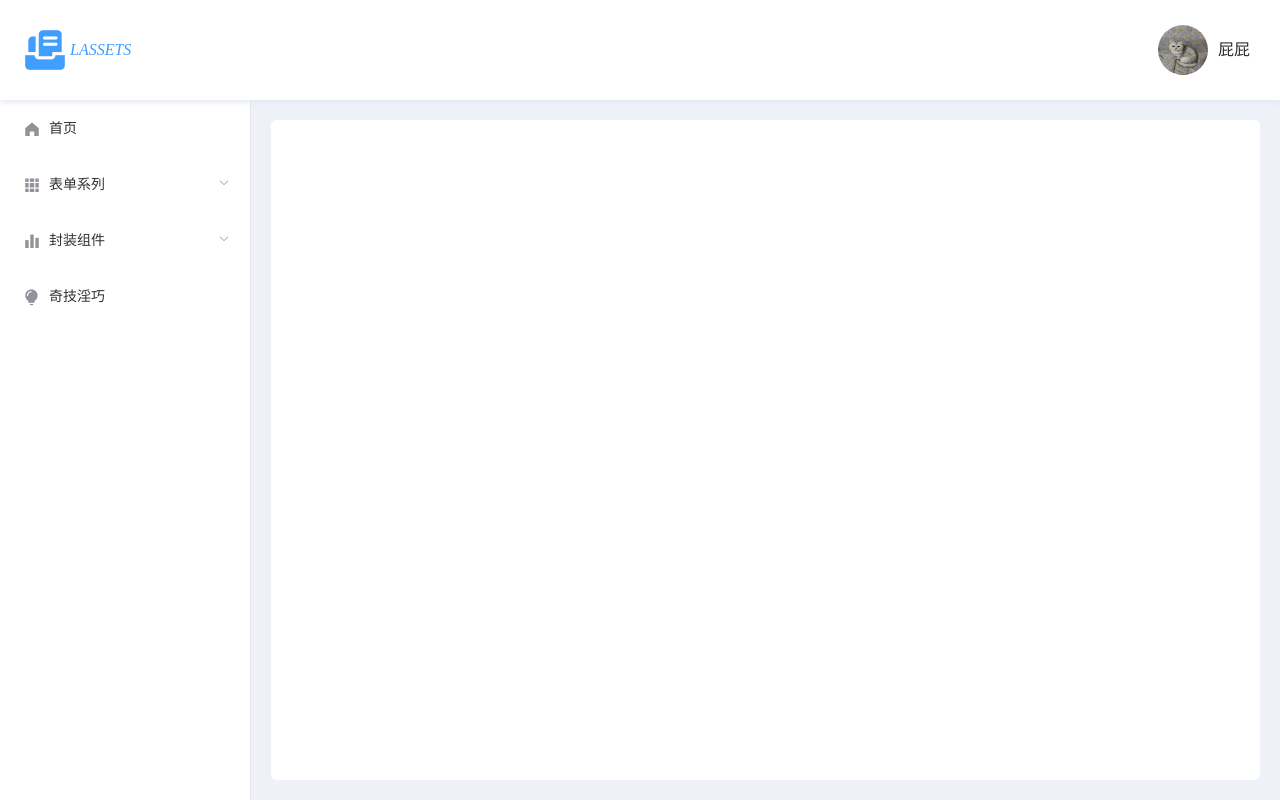
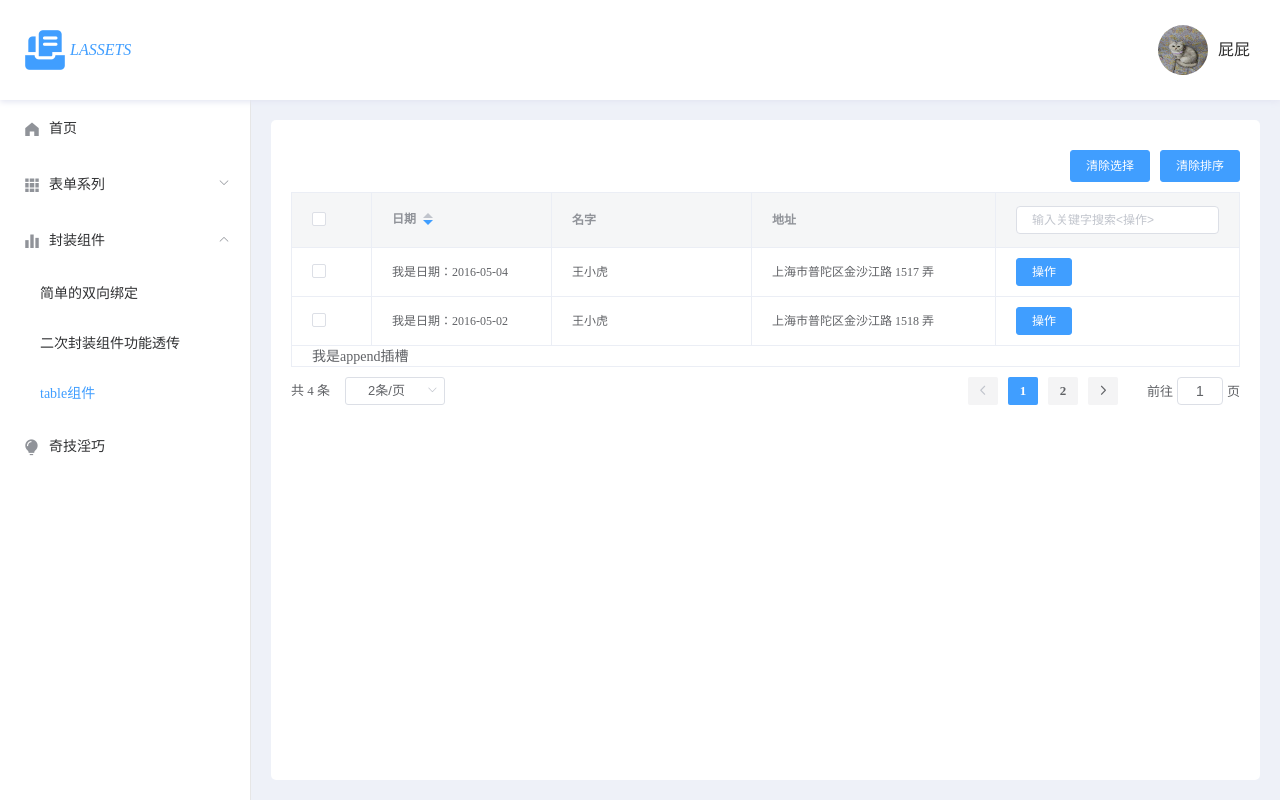
Before and after one commit to qiangguanglin/vue-demo, a Vue app: page /components/table in a window 1280 px wide. Built offline with nearby package versions, Linux system fonts and the light colour scheme.

Commit message:
feat: 增加table组件封装

```diff
--- a/src/components/inherit-autocomplete.vue
+++ b/src/components/inherit-autocomplete.vue
@@ -9,8 +9,8 @@
                 <slot v-if="!ignore_slot.includes(name)" :name="name"></slot>
             </template>
             <template v-for="(index, name) in $scopedSlots" v-slot:[name]="data">
-                        <slot :name="name" v-bind="data"></slot>
-                    </template>
+                <slot :name="name" v-bind="data"></slot>
+            </template>
         </el-autocomplete>
         <div class="append">
             <slot name="append"></slot>
--- /dev/null
+++ b/src/components/new-table.vue
@@ -0,0 +1,163 @@
+<template>
+	<div>
+		<el-table
+			ref="table"
+			:data="tempData"
+			:header-cell-style="headerCellStyle"
+			:cell-style="cellStyle"
+			v-bind="$attrs"
+			v-on="$listeners"
+		>
+			<template v-if="$slots.append" slot="append">
+				<slot name="append"></slot>
+			</template>
+			<template v-for="item in columns">
+				<el-table-column
+					v-if="['selection', 'index'].includes(item.prop)"
+					:key="`${item.prop}-if`"
+					v-bind="item"
+				>
+					<template v-slot:header="scope">
+						<slot :name="`header-${item.prop}`" v-bind="scope"></slot>
+					</template>
+				</el-table-column>
+				<el-table-column
+					v-else
+					:key="item.prop"
+					v-bind="item"
+				>
+					<template v-slot:header="scope">
+						<span v-if="$scopedSlots[`header-${item.prop}`]">
+							<slot :name="`header-${item.prop}`" v-bind="scope"></slot>
+						</span>
+						<span v-else>{{scope.column.label}}</span>
+					</template>
+					<template slot-scope="scope">
+						<span v-if="$scopedSlots[item.prop]">
+							<slot :name="item.prop" v-bind="scope"></slot>
+						</span>
+						<span v-else>{{scope.row[item.prop]}}</span>
+					</template>
+				</el-table-column>
+			</template>
+		</el-table>
+		<el-pagination
+			class="pagination"
+			v-bind="tempPagination"
+			:current-page="currentPage"
+			:page-size="pageSize"
+			:total="total"
+			@size-change="handleSizeChange"
+			@current-change="handleCurrentChange"
+		></el-pagination>
+	</div>
+</template>
+
+<script>
+const defaultPagination = {background: true, layout: 'total, sizes, prev, pager, next, jumper'}
+export default {
+	name: 'newTable',
+	props: {
+		columns: {
+			type: Array,
+			default: () => []
+		},
+		pagination: {
+			type: Object,
+			default: () => ({})
+		},
+		data: {
+			type: Array,
+			default: () => []
+		},
+		headerCellStyle: {
+			type: Function || Object,
+			default: () => {
+				return {
+					'background-color': '#f5f6f7',
+					'font-size': '12px',
+					'padding': '10px',
+				}
+			}
+		},
+		cellStyle: {
+			type: Function || Object,
+			default: () => {
+				return {
+					'font-size': '12px',
+					'padding': '10px'
+				}
+			}
+		},
+	},
+	data() {
+		return {
+			currentPage: 1,
+			pageSize: 10,
+			tempData: [],
+		}
+	},
+	computed: {
+		paging() {
+			const offset = (this.currentPage - 1) * this.pageSize
+			return { offset, limit: this.pageSize }
+		},
+		total() {
+			return this.data?.length || 0
+		},
+		tempPagination() {
+			return {...defaultPagination, ...this.pagination}
+		}
+	},
+	watch: {
+		pagination: {
+			handler(nVal) {
+				this.currentPage = nVal.currentPage || 1
+				this.pageSize = nVal.pageSize || nVal.pageSizes?.[0] || 10
+			},
+			immediate: true,
+			deep: true,
+		},
+		paging: {
+			handler() {
+				this.getTableData()
+			},
+			immediate: true,
+			deep: true,
+		}
+	},
+	mounted() {
+		const tempStore = this.$refs?.table?.store || {}
+		for(const key in tempStore) {
+			if(typeof tempStore[key] === 'function') {
+				this[key] = tempStore[key]
+			}
+		}
+	},
+	methods: {
+		handleSizeChange(val) {
+			this.pageSize = val;
+			this.getTableData();
+		},
+		handleCurrentChange(val) {
+			this.currentPage = val;
+			this.getTableData();
+		},
+		getTableData() {
+			const { offset, limit } = this.paging || {};
+			this.tempData = this.data.filter((v, i) => i >= offset && i < (offset + limit))
+		},
+	}
+
+}
+</script>
+
+<style scoped lang="scss">
+.pagination {
+	display: flex;
+	padding: 10px 0;
+	::v-deep button.btn-prev {
+		margin-left:auto
+	}
+}
+</style>
--- a/src/config.js
+++ b/src/config.js
@@ -27,6 +27,10 @@ export const menuList = [
             {
                 value: '/components/inherit',
                 label: '二次封装组件功能透传'
+            },
+            {
+                value: '/components/table',
+                label: 'table组件',
             }
         ]
     },
--- a/src/pages/config.js
+++ b/src/pages/config.js
@@ -12,3 +12,42 @@ export const skillMenuList = [
         label: '生命周期'
     },
 ]
+
+export const columns = [{
+        prop: 'selection',
+        type: 'selection',
+        width: 80
+    },{
+        prop: 'date',
+        label: '日期',
+        width: 180,
+        sortable: true,
+    },{
+        prop: 'name',
+        label: '名字',
+        width: 200
+    },{
+        prop: 'address',
+        label: '地址',
+    },{
+        prop: 'operate',
+        label: '操作'
+    }]
+
+export const tableData = [{
+    date: '2016-05-02',
+    name: '王小虎',
+    address: '上海市普陀区金沙江路 1518 弄'
+  }, {
+    date: '2016-05-04',
+    name: '王小虎',
+    address: '上海市普陀区金沙江路 1517 弄'
+  }, {
+    date: '2016-05-01',
+    name: '王小虎',
+    address: '上海市普陀区金沙江路 1519 弄'
+  }, {
+    date: '2016-05-03',
+    name: '王小虎',
+    address: '上海市普陀区金沙江路 1516 弄'
+  }]
--- /dev/null
+++ b/src/pages/newTable.vue
@@ -0,0 +1,66 @@
+<template>
+    <div>
+        <div class="button_group">
+            <el-button type="primary" size="small" @click="clearSelect">清除选择</el-button>
+            <el-button type="primary" size="small" @click="clearSort">清除排序</el-button>
+        </div>
+        <new-table
+            ref="table"
+            :columns="columns"
+            :data="tableData"
+            style="width: 100%"
+            :default-sort = "{prop: 'date', order: 'descending'}"
+            border
+            :pagination="{
+                pageSizes: [2,5],
+            }"
+        >
+            <template slot="header-operate" slot-scope="scope">
+                <el-input v-model="search" size="mini" :placeholder="`输入关键字搜索<${scope.column.label}>`"></el-input>
+            </template>
+            <template slot="operate">
+                <el-button size="mini" type="primary">操作</el-button>
+            </template>
+            <template slot="date" slot-scope="scope">
+                我是日期：{{scope.row.date}}
+            </template>
+            <template slot="append">
+                <span style="padding:20px">我是append插槽</span>
+            </template>
+        </new-table>
+    </div>
+</template>
+
+<script>
+import NewTable from '../components/new-table.vue'
+import { columns, tableData } from './config'
+
+export default {
+    components: {
+        NewTable
+    },
+    data() {
+        return {
+            columns,
+            tableData,
+            search: ''
+        }
+    },
+    methods: {
+        clearSelect() {
+            this.$refs.table.clearSelection()
+        },
+        clearSort() {
+            this.$refs.table.clearSort()
+        }
+    }
+
+}
+</script>
+
+<style scoped lang="scss">
+.button_group {
+    padding: 10px 0;
+    float: right
+}
+</style>
--- a/src/router.js
+++ b/src/router.js
@@ -9,7 +9,8 @@ const routes = [
     { path: '/components', component: () => import('./pages/components.vue'),
         children: [
             { path: 'vModel', component: () => import('./pages/vModel.vue') },
-            { path: 'inherit', component: () => import('./pages/inherit.vue') }
+            { path: 'inherit', component: () => import('./pages/inherit.vue') },
+            { path: 'table', component: () => import('./pages/newTable.vue') }
         ]
     },
     { path: '/skill', component: () => import('./pages/skill.vue'),},
```
